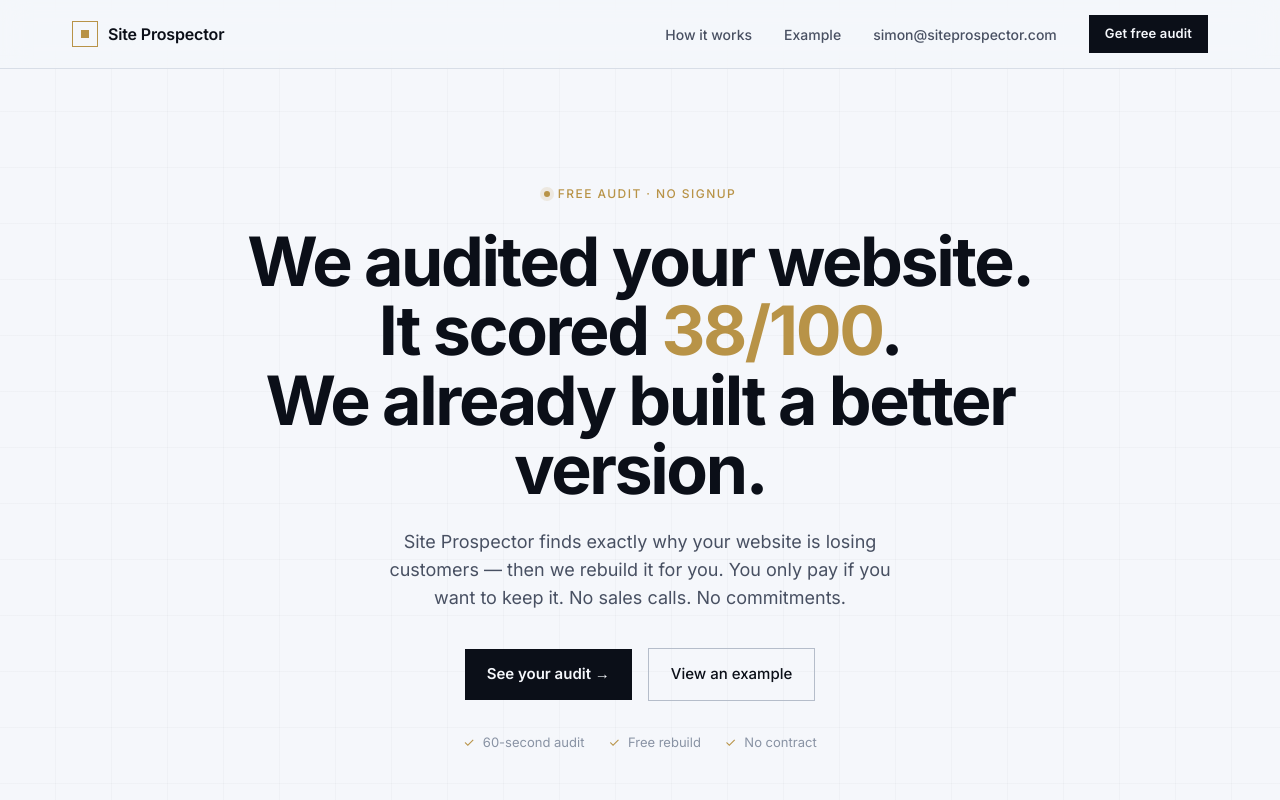
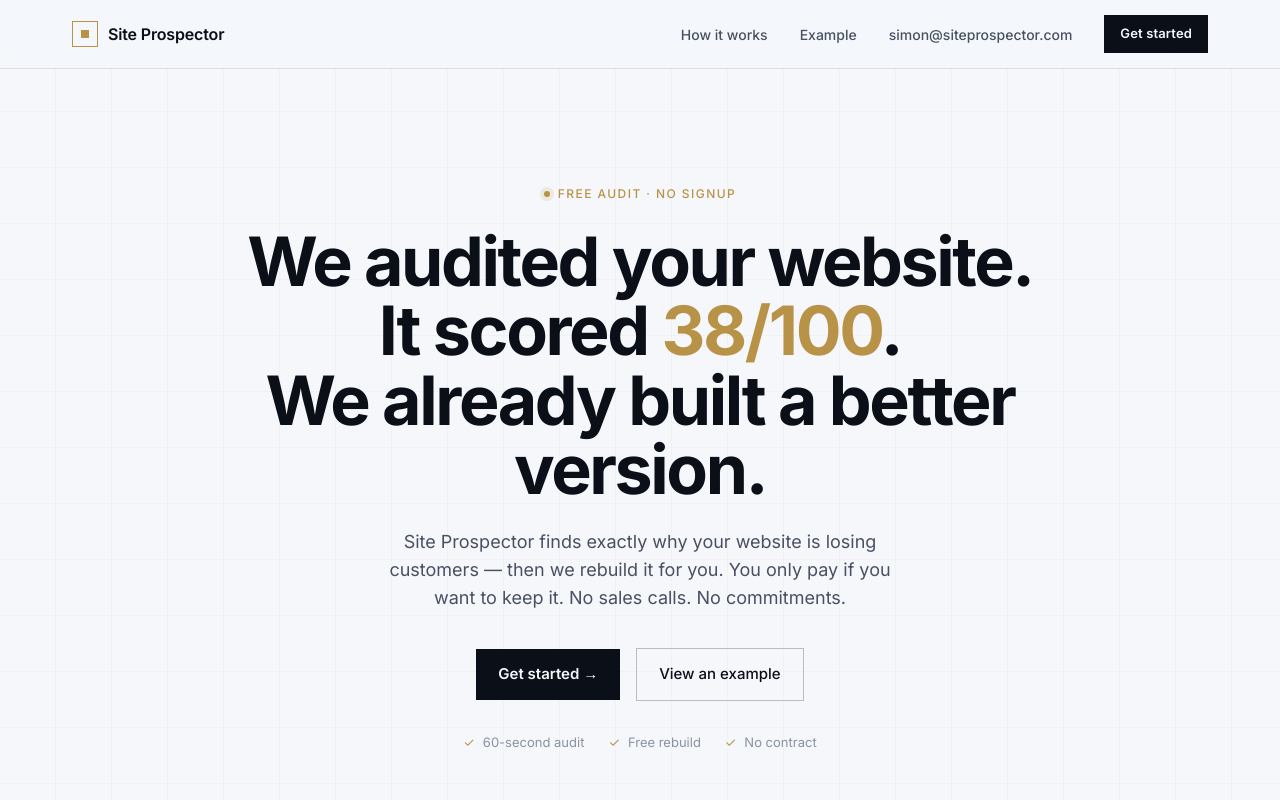
Before and after one commit to shabtu/siteprospector-landing, a Next.js app: page / in a window 1280 px wide. Shown: the top 800 px of the page. Built offline with nearby package versions, Linux system fonts and the light colour scheme.

Commit message:
fix: rename CTA buttons to 'Get started' for audit recognition

```diff
--- a/components/Hero.tsx
+++ b/components/Hero.tsx
@@ -24,7 +24,7 @@
       </p>
       <div className="hero-cta-row">
         <button className="btn-primary" onClick={scrollTo("cta")}>
-          See your audit →
+          Get started →
         </button>
         <button className="btn-ghost" onClick={scrollTo("example")}>
           View an example
--- a/components/Nav.tsx
+++ b/components/Nav.tsx
@@ -17,11 +17,11 @@
           <a href="#example">Example</a>
           <a href="mailto:simon@siteprospector.com" className="nav-email">simon@siteprospector.com</a>
           <button className="nav-cta" onClick={scrollTo("cta")}>
-            Get free audit
+            Get started
           </button>
         </div>
         <button className="nav-cta nav-cta-mobile" onClick={scrollTo("cta")}>
-          Get free audit
+          Get started
         </button>
       </div>
     </nav>
```
